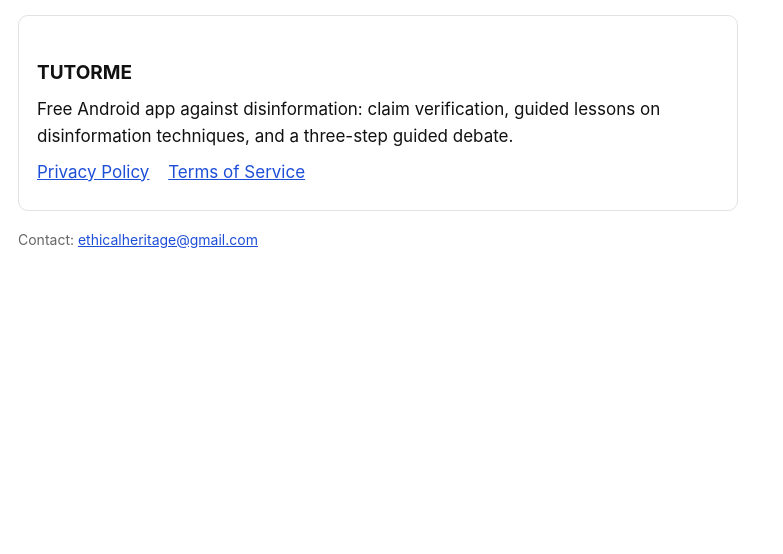
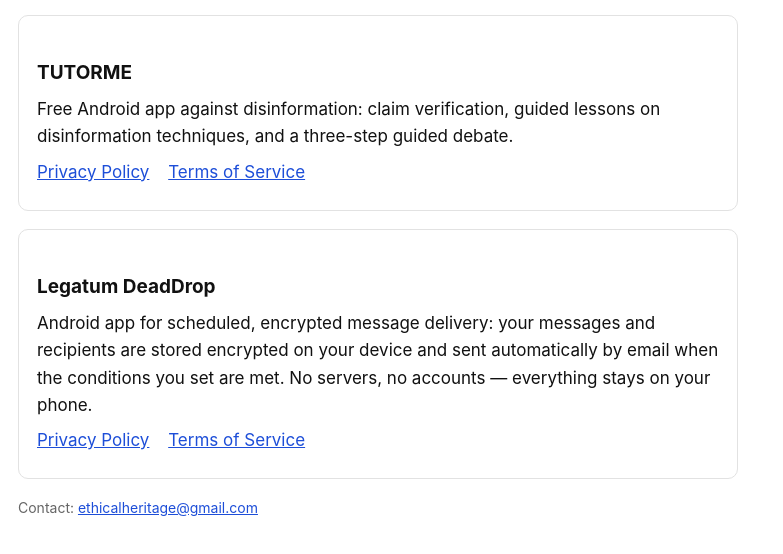
Before and after one commit to ethicalheritage/ethic4, a plain HTML site: page index.html in a window 1280 px wide. Shown: the part 92-646 px from the top of the page, without its empty margins (0-783 px from the left). Drawn offline with Linux system fonts and the light colour scheme.

Commit message:
Add files via upload

```diff
--- a/index.html
+++ b/index.html
@@ -36,6 +36,15 @@
   </p>
 </div>
 
+<div class="app-card">
+  <h2>Legatum DeadDrop</h2>
+  <p>Android app for scheduled, encrypted message delivery: your messages and recipients are stored encrypted on your device and sent automatically by email when the conditions you set are met. No servers, no accounts — everything stays on your phone.</p>
+  <p class="links">
+    <a href="apps/legatum/privacy.html">Privacy Policy</a>
+    <a href="apps/legatum/terms.html">Terms of Service</a>
+  </p>
+</div>
+
 <p class="muted">Contact: <a href="mailto:ethicalheritage@gmail.com">ethicalheritage@gmail.com</a></p>
 
 </body>
```
